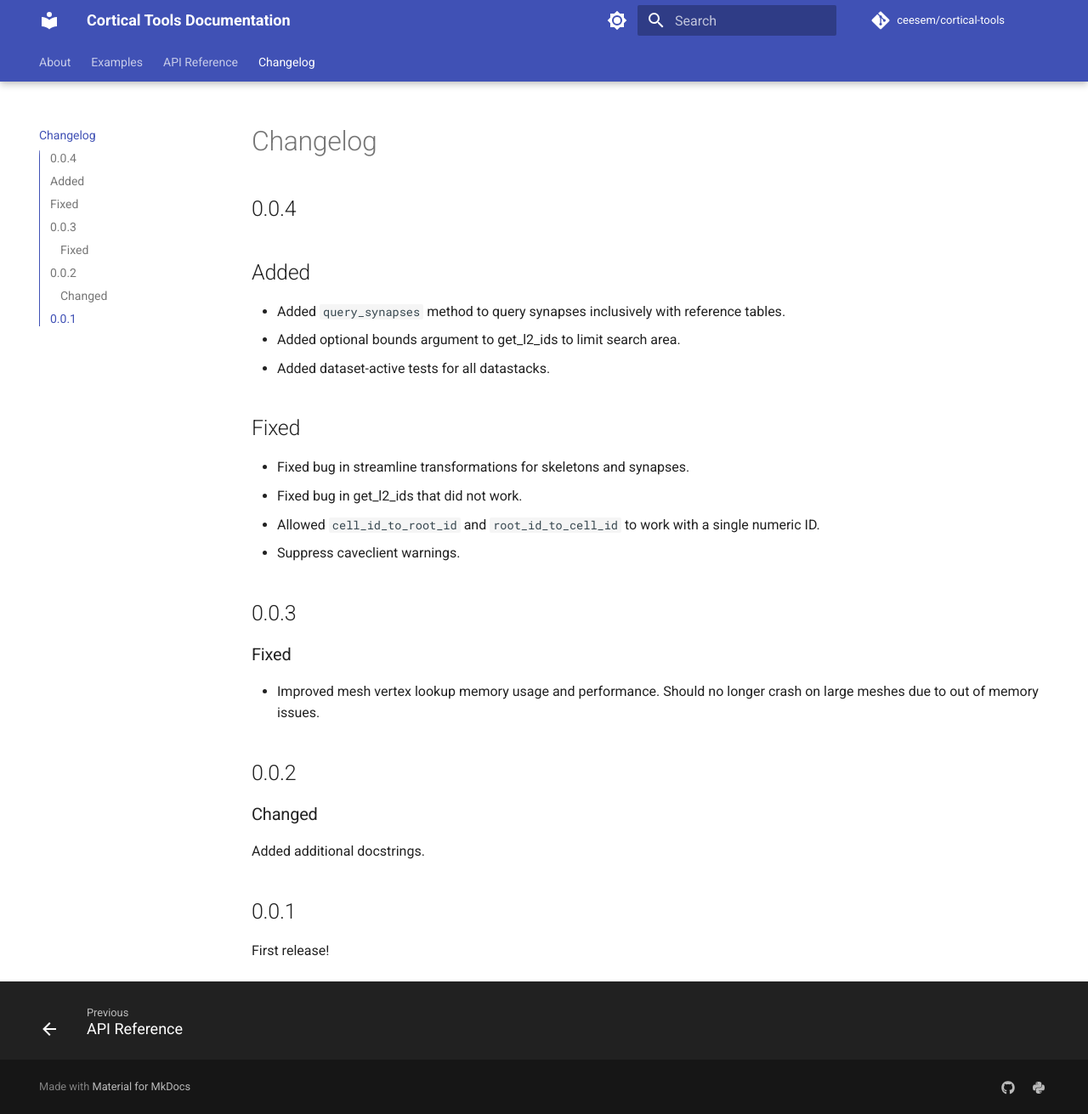
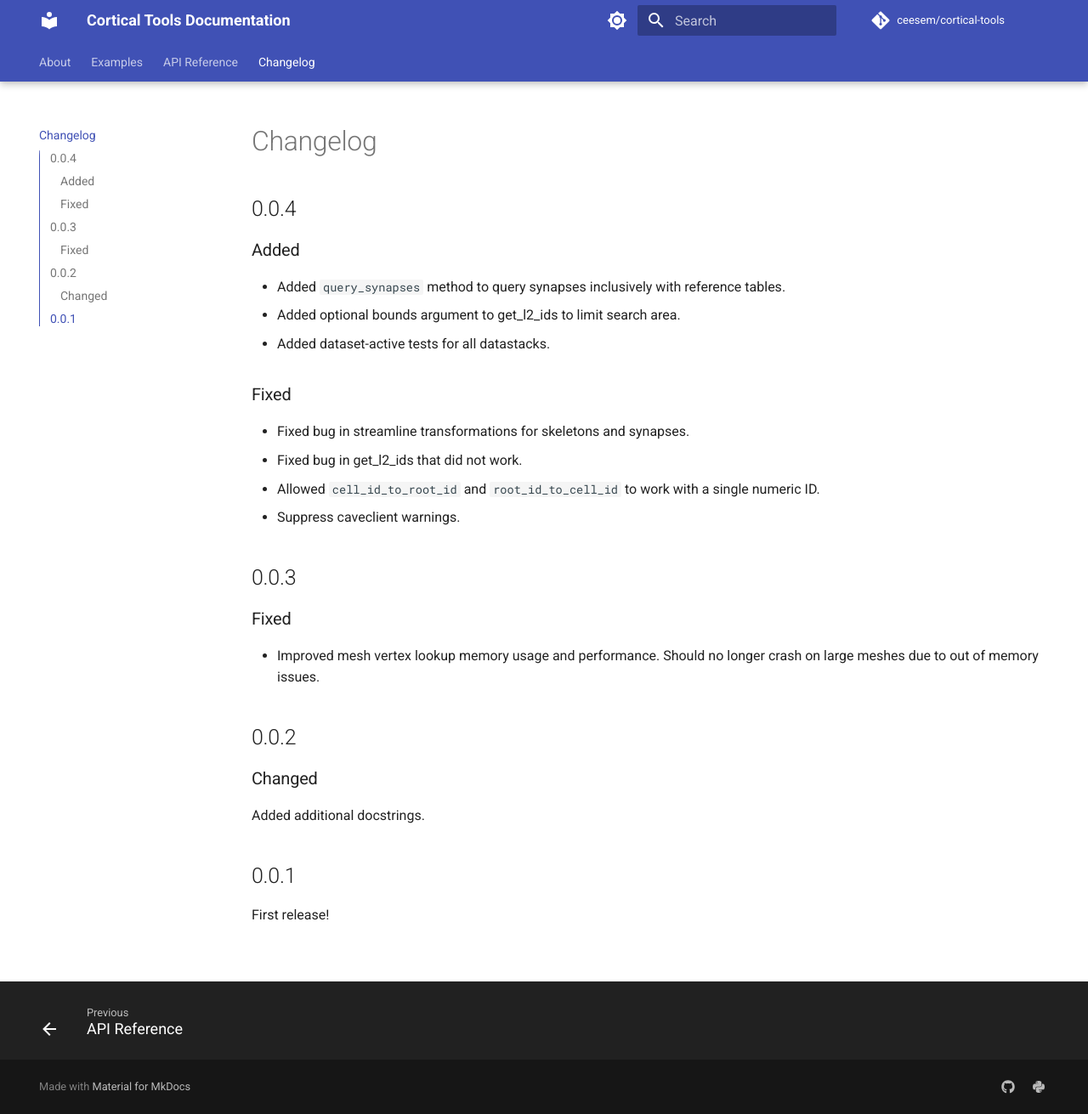
Before and after one commit to ceesem/cortical-tools, an MkDocs documentation site: the page built from docs/changelog.md, in a window 1280 px wide and 1311 px high. Shown: the whole window at 85% size. Built offline with MkDocs 1.6.1 and Material for MkDocs 9.7.7, drawn with Linux system fonts in a browser that asks for light colours; comment, search, counter and statistics services are not loaded.

```diff
--- a/docs/changelog.md
+++ b/docs/changelog.md
@@ -2,13 +2,13 @@
 
 ## 0.0.4
 
-## Added
+### Added
 
 * Added `query_synapses` method to query synapses inclusively with reference tables.
 * Added optional bounds argument to get_l2_ids to limit search area.
 * Added dataset-active tests for all datastacks.
 
-## Fixed
+### Fixed
 
 * Fixed bug in streamline transformations for skeletons and synapses.
 * Fixed bug in get_l2_ids that did not work.
```
